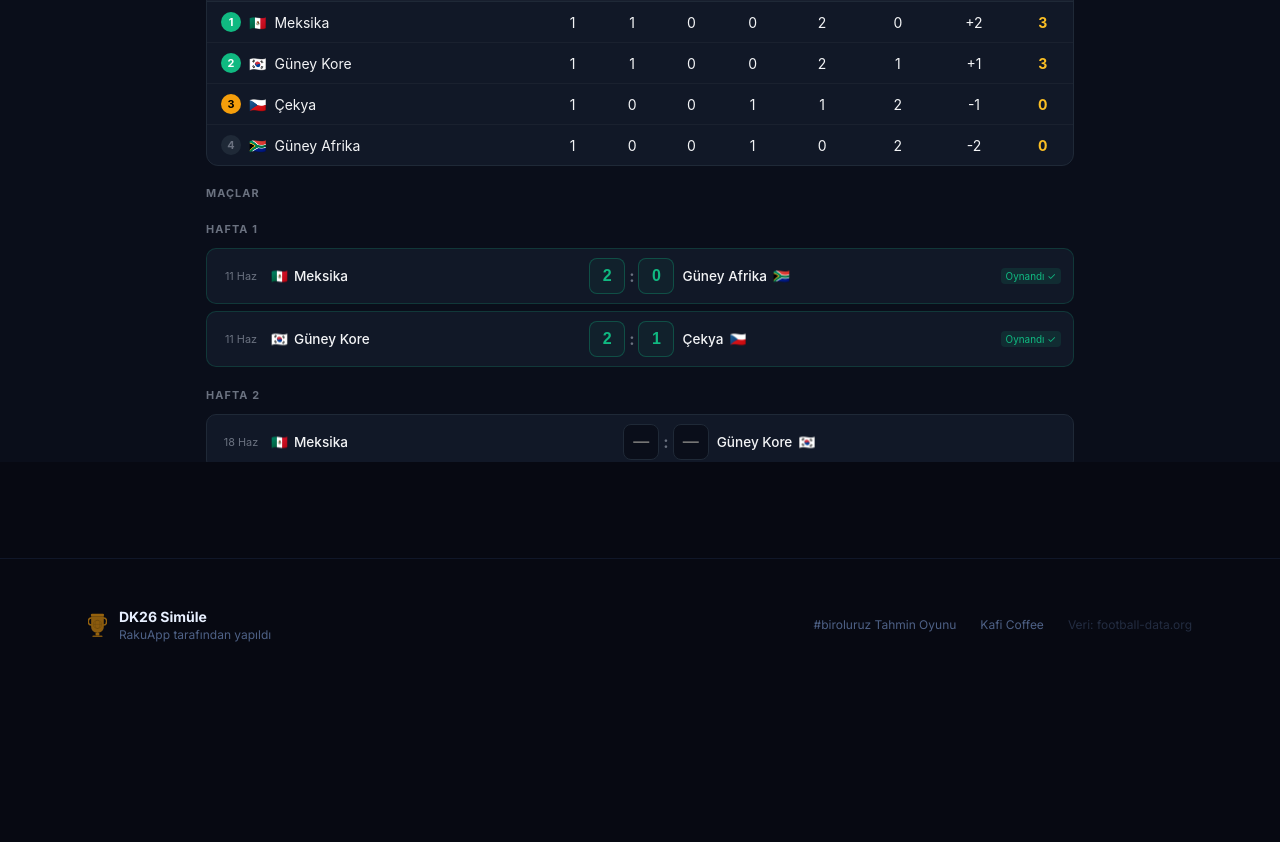
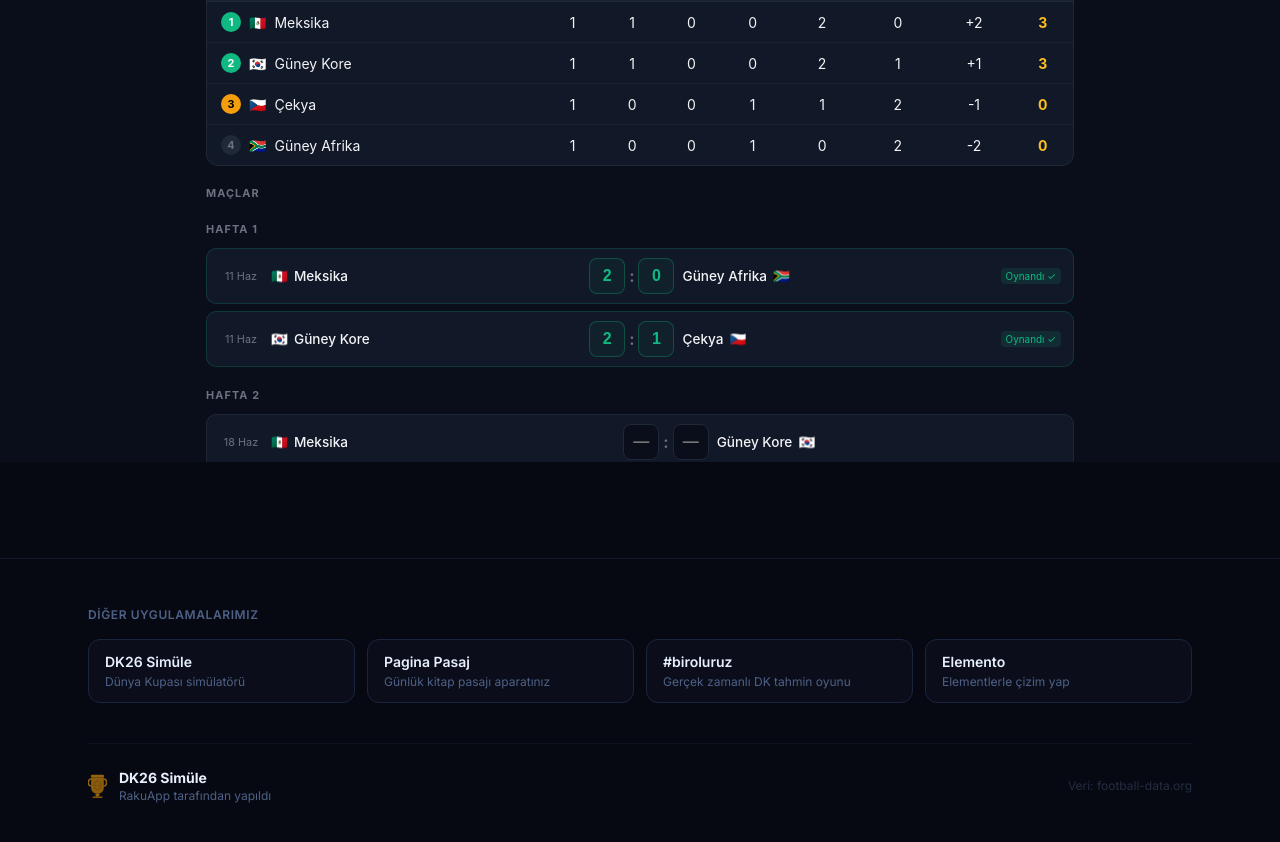
Before and after one commit to rakuappdigital/dk26simule, a Next.js app: page /simule in a window 1280 px wide. Shown: the part 338-1180 px from the top of the page. Before the commit the page ends 1029 px from the top, so only its background shows below. Built offline with nearby package versions, Linux system fonts and the light colour scheme.

Commit message:
footer: diğer uygulamalarımız bölümü eklendi

```diff
--- a/app/layout.tsx
+++ b/app/layout.tsx
@@ -76,8 +76,35 @@ export default function RootLayout({ children }: { children: React.ReactNode })
 
           {/* ── Footer ─────────────────────────────────────── */}
           <footer className="mt-24 border-t border-line/50 py-12">
-            <div className="mx-auto max-w-6xl px-6">
-              <div className="flex flex-col items-center gap-6 sm:flex-row sm:justify-between">
+            <div className="mx-auto max-w-6xl px-6 space-y-10">
+              {/* Other apps */}
+              <div>
+                <p className="mb-4 text-xs font-semibold uppercase tracking-wider text-muted">
+                  Diğer Uygulamalarımız
+                </p>
+                <div className="grid gap-3 sm:grid-cols-2 lg:grid-cols-4">
+                  {[
+                    { href: 'https://dk26simule.vercel.app', label: 'DK26 Simüle', desc: 'Dünya Kupası simülatörü' },
+                    { href: 'https://paginapasaj.vercel.app', label: 'Pagina Pasaj', desc: 'Günlük kitap pasajı aparatınız' },
+                    { href: 'https://biroluruz.vercel.app', label: '#biroluruz', desc: 'Gerçek zamanlı DK tahmin oyunu' },
+                    { href: 'https://elemento-tr.vercel.app', label: 'Elemento', desc: 'Elementlerle çizim yap' },
+                  ].map(app => (
+                    <a
+                      key={app.href}
+                      href={app.href}
+                      target="_blank"
+                      rel="noopener noreferrer"
+                      className="group rounded-xl border border-line bg-card px-4 py-3 transition-all hover:border-accent/40 hover:bg-raised"
+                    >
+                      <p className="text-sm font-semibold text-primary group-hover:text-accent transition-colors">{app.label}</p>
+                      <p className="mt-0.5 text-xs text-muted">{app.desc}</p>
+                    </a>
+                  ))}
+                </div>
+              </div>
+
+              {/* Bottom bar */}
+              <div className="flex flex-col items-center gap-4 border-t border-line/30 pt-6 sm:flex-row sm:justify-between">
                 <div className="flex items-center gap-3">
                   <TrophySVG className="h-6 w-auto text-gold opacity-60" />
                   <div>
@@ -95,27 +122,7 @@ export default function RootLayout({ children }: { children: React.ReactNode })
                     </p>
                   </div>
                 </div>
-                <div className="flex flex-wrap items-center gap-x-6 gap-y-2 text-xs text-muted">
-                  <a
-                    href="https://biroluruz.vercel.app"
-                    target="_blank"
-                    rel="noopener noreferrer"
-                    className="hover:text-primary transition-colors"
-                  >
-                    #biroluruz Tahmin Oyunu
-                  </a>
-                  <a
-                    href="https://kafi-nu.vercel.app"
-                    target="_blank"
-                    rel="noopener noreferrer"
-                    className="hover:text-primary transition-colors"
-                  >
-                    Kafi Coffee
-                  </a>
-                  <span className="text-muted/40">
-                    Veri: football-data.org
-                  </span>
-                </div>
+                <span className="text-xs text-muted/40">Veri: football-data.org</span>
               </div>
             </div>
           </footer>
```
